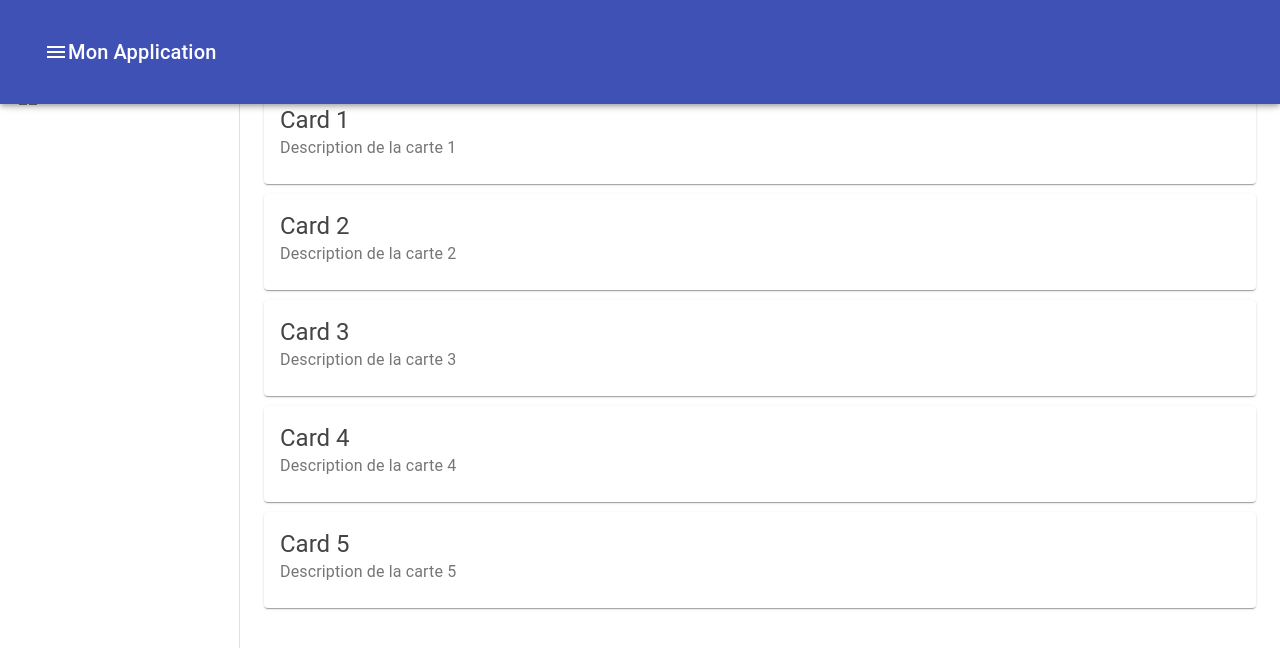
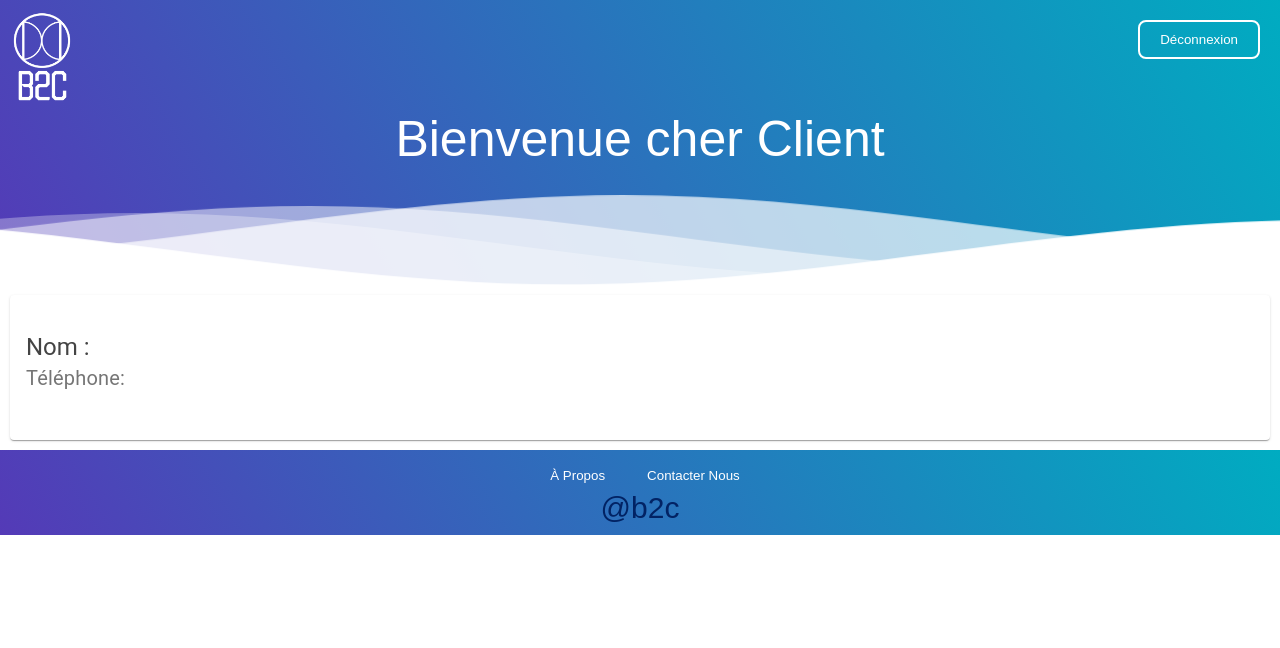
Before and after one commit to fawehg/projectb2c, a React (Create React App) app in the folder frontend-react/: page /liste-ouvrier in a window 1280 px wide. Shown: the top 648 px of the page. Built offline with nearby package versions, Linux system fonts and the light colour scheme.

Commit message:
liste ouvrier

```diff
--- a/frontend-react/src/Clients/FooterClient/FooterClient.css
+++ b/frontend-react/src/Clients/FooterClient/FooterClient.css
@@ -1,6 +1,6 @@
 /* Footer */
 .footer-container {
-    position: relative;
+    position: 'absolute';
     display: flex; /* Utiliser flexbox */
     justify-content: space-between; /* Aligner les éléments horizontalement */
     align-items: center; /* Centrer les éléments verticalement */
@@ -12,7 +12,7 @@
 
   .footer-container button {
     padding: 10px 20px; /* Ajuste la taille des boutons */
-    border: none;
+    border: white;
     background-color: transparent;
     cursor: pointer;
     color: white; /* Change la couleur du texte des boutons */
--- a/frontend-react/src/Clients/ListeOuvrier/ListeOuvrier.css
+++ b/frontend-react/src/Clients/ListeOuvrier/ListeOuvrier.css
@@ -1,29 +1,11 @@
-.root {
-    display: flex;
-  }
-
-  .appBar {
-    z-index: 1201;
-  }
-
-  .drawer {
-    width: 240px;
-    flex-shrink: 0;
-  }
-
-  .drawerPaper {
-    width: 240px;
-  }
-
-  .content {
-    flex-grow: 1;
-    padding: 20px;
-  }
-
-  .drawerContainer {
-    overflow-y: auto;
-  }
-
-  .card {
-    margin-bottom: 10px;
-  }
+root: {
+  maxWidth: 3450,
+  margin: '10px',
+},
+title: {
+  fontSize: 20,
+},
+media: {
+  height: 20,
+},
+});
--- a/frontend-react/src/Clients/ListeOuvrier/ListeOuvrier.js
+++ b/frontend-react/src/Clients/ListeOuvrier/ListeOuvrier.js
@@ -1,98 +1,47 @@
 import React from 'react';
-import { makeStyles } from '@material-ui/core/styles';
-import {
-  Drawer,
-  AppBar,
-  Toolbar,
-  List,
-  ListItem,
-  ListItemIcon,
-  ListItemText,
-  Card,
-  CardContent,
-  Typography,
-} from '@material-ui/core';
-import { Menu as MenuIcon, Dashboard as DashboardIcon } from '@material-ui/icons';
-import './ListeOuvrier.css';
+import { Card, CardContent, CardActions, Button, Typography, makeStyles, CardMedia } from '@material-ui/core';
+import Footer from '../FooterClient/FooterClient';
+import Header from '../HeaderClient/HeaderClient';
 
-const drawerWidth = 240;
 
-const useStyles = makeStyles((theme) => ({
+const useStyles = makeStyles({
   root: {
-    display: 'flex',
+    maxWidth: 3450,
+    margin: '10px',
   },
-  appBar: {
-    zIndex: theme.zIndex.drawer + 1,
+  title: {
+    fontSize: 20,
   },
-  drawer: {
-    width: drawerWidth,
-    flexShrink: 0,
+  media: {
+    height: 20,
   },
-  drawerPaper: {
-    width: drawerWidth,
-  },
-  content: {
-    flexGrow: 1,
-    padding: theme.spacing(3),
-  },
-  drawerContainer: {
-    overflowY: 'auto',
-  },
-  card: {
-    marginBottom: 10,
-  },
-}));
+});
 
-const ListeOuvrier = () => {
+const ListeOuvrier = ({ nom, prenom, photo, telephone, actionText }) => {
   const classes = useStyles();
 
   return (
-    <div className={classes.root}>
-      <AppBar position="fixed" className={classes.appBar}>
-        <Toolbar>
-          <MenuIcon />
-          <Typography variant="h6" noWrap>
-            Mon Application
-          </Typography>
-        </Toolbar>
-      </AppBar>
-      <Drawer
-        className={classes.drawer}
-        variant="permanent"
-        classes={{
-          paper: classes.drawerPaper,
-        }}
-      >
-        <Toolbar />
-        <div className={classes.drawerContainer}>
-          <List>
-            <ListItem button>
-              <ListItemIcon>
-                <DashboardIcon />
-              </ListItemIcon>
-              <ListItemText primary="Dashboard" />
-            </ListItem>
-            {/* Ajoutez d'autres éléments de menu ici */}
-          </List>
-        </div>
-      </Drawer>
-      <main className={classes.content}>
-        <Toolbar />
     <div>
-          {[1, 2, 3, 4, 5].map((item) => (
-            <Card key={item} className={classes.card}>
+      <Header/>
+      <Card className={classes.root}>
+        <CardMedia
+          className={classes.media}
+          image={photo}
+          title={`${prenom} ${nom}`}
+        />
         <CardContent>
           <Typography variant="h5" component="h2">
-                  Card {item}
+            Nom :{prenom} {nom}
           </Typography>
-                <Typography color="textSecondary">
-                  Description de la carte {item}
+          <Typography className={classes.title} color="textSecondary" gutterBottom>
+            Téléphone: {telephone}
           </Typography>
         </CardContent>
+        <CardActions>
+          <Button size="small">{actionText}</Button>
+        </CardActions>
       </Card>
-          ))}
-        </div>
-      </main>
+      <Footer/>
     </div>
   );
 };
--- a/frontend-react/src/Ouvrier/HeaderOuvrier/HeaderOuvrier.js
+++ b/frontend-react/src/Ouvrier/HeaderOuvrier/HeaderOuvrier.js
@@ -7,13 +7,14 @@ const Header = () => {
 
   const handleLogout = async () => {
     try {
-      const response = await axios.put(`${process.env.REACT_APP_API_URL}/ouvrier/logout`);
-      console(response.data);
+      const response = await axios.post(`${process.env.REACT_APP_API_URL}/ouvrier/logout`);
+      console.log(response.data);
     } catch (error) {
       console.error('Une erreur s\'est produite lors de la déconnexion:', error);
       alert('Une erreur s\'est produite lors de la déconnexion.');
     }
   };
+
   return (
     <div className="header">
       <div className="logo-container">
--- a/frontend-react/src/Ouvrier/Ouvrier.js
+++ b/frontend-react/src/Ouvrier/Ouvrier.js
@@ -146,7 +146,6 @@ const Ouvrier = () => {
       console.log(response.data.ResultData.token);
         localStorage.setItem('token', response.data.ResultData.token);
         localStorage.getItem('token', response.data.ResultData.token);
-
         navigate('/profil-ouvrier');
     } catch (error) {
       if (error.response && error.response.data && error.response.data.ResultInfo) {
--- a/frontend-react/src/Ouvrier/ProfilOuvrier/ProfilOuvrier.css
+++ b/frontend-react/src/Ouvrier/ProfilOuvrier/ProfilOuvrier.css
@@ -33,7 +33,7 @@
     border-radius: 2%;
 }
 
-   .profil.main.modifier {
+   .modifier {
     margin-left: 10px;
     padding: 10px 20px; /* Ajuste la taille des boutons */
     border: none;
@@ -96,3 +96,14 @@
   font-size: 24px;
   color: #888; /* couleur de texte gris */
 }
+.notification {
+  position: fixed;
+  top: 0;
+  left: 50%;
+  transform: translateX(-50%);
+  background-color: #4CAF50;
+  color: white;
+  padding: 15px 20px;
+  border-radius: 8px;
+  z-index: 999;
+}
--- a/frontend-react/src/Ouvrier/ProfilOuvrier/ProfilOuvrier.js
+++ b/frontend-react/src/Ouvrier/ProfilOuvrier/ProfilOuvrier.js
@@ -5,25 +5,49 @@ import Footer from '../FooterOuvrier/FooterOuvrier';
 import axios from 'axios';
 
 function ProfilOuvrier() {
-    const [informationsPersonnelles, setInformationsPersonnelles] = useState(null);
+    const [nom, setNom] = useState('');
+    const [prenom, setPrenom] = useState('');
+    const [email, setEmail] = useState('');
+    const [ville, setVille] = useState('');
+    const [adresse, setAdresse] = useState('');
+    const [profession, setProfession] = useState('');
+    const [specialties, setSpecialties] = useState([]);
+    const [joursDisponibilite, setJoursDisponibilite] = useState([]);
+    const [heureDebut, setHeureDebut] = useState('');
+    const [heureFin, setHeureFin] = useState('');
+    const [telephone, setTelephone] = useState('');
+    const [notification, setNotification] = useState('');
 
     useEffect(() => {
         const fetchData = async () => {
             try {
                 const token = localStorage.getItem('token');
-                console.log(token);
+                console.log("Token:", token); // Vérifiez le token
                 const response = await axios.get(`${process.env.REACT_APP_API_URL}/ouvrier/profil`, {
                     headers: {
                         Authorization: `Bearer ${token}`,
                     },
                 });
-                setInformationsPersonnelles(response.data);
+                console.log("Données récupérées:", response.data);
+
+                setNom(response.data.ResultData.nom);
+                setPrenom(response.data.ResultData.prenom);
+                setEmail(response.data.ResultData.email);
+                setAdresse(response.data.ResultData.adresse);
+                setProfession(response.data.ResultData.profession);
+                setSpecialties(response.data.ResultData.specialties);
+                setJoursDisponibilite(response.data.ResultData.joursDisponibilite);
+                setHeureDebut(response.data.ResultData.heureDebut);
+                setHeureFin(response.data.ResultData.heureFin);
+                setTelephone(response.data.ResultData.telephone);
+
             } catch (error) {
                 console.error('Erreur lors de la récupération des données : ', error);
             }
         };
         fetchData();
     }, []);
+
 
     const handleModifierProfil = async () => {
         try {
@@ -34,34 +58,33 @@ function ProfilOuvrier() {
                 },
             });
             console.log("Profil modifié avec succès !");
+            setNotification('Profil modifié avec succès !');
         } catch (error) {
             console.error('Erreur lors de la modification du profil : ', error);
+            setNotification('Erreur lors de la modification du profil');
         }
     };
 
     return (
         <div>
-            <Header/>
+            <Header />
+            {notification && <div className="notification">{notification}</div>}
             <div className="profil-container">
                 <div className="main">
                     <div className="profil">
-                        <div className="profil-header">
-                            {informationsPersonnelles && informationsPersonnelles.photo ? (
-                                <img src={informationsPersonnelles.photo} alt="Photo de profil" className="profil-photo" />
-                            ) : (
-                                <div className="profil-photo placeholder"></div>
-                            )}
-                        </div>
 
-                        {informationsPersonnelles ? (
+                        {nom ? (
                             <div className="profil-info">
                                 <ul>
-                                    <li>Nom: {informationsPersonnelles.nom}</li>
-                                    <li>Email: {informationsPersonnelles.email}</li>
-                                    <li>Adresse: {informationsPersonnelles.adresse}</li>
-                                    <li>Profession: {informationsPersonnelles.profession}</li>
-                                    <li>Spécialités: {informationsPersonnelles.specialties ? informationsPersonnelles.specialties.join(', ') : 'N/A'}</li>
-                                    <li>Numéro de téléphone: {informationsPersonnelles.telephone}</li>
+                                    <li>Nom: {nom}</li>
+                                    <li>Email: {email}</li>
+                                    <li>Adresse: {adresse}</li>
+                                    <li>Profession: {profession}</li>
+                                    <li>Spécialités: {specialties ? specialties.join(', ') : 'N/A'}</li>
+                                    <li>Jours de disponibilité: {joursDisponibilite ? joursDisponibilite.join(', ') : 'N/A'}</li>
+                                    <li>Heure de début: {heureDebut}</li>
+                                    <li>Heure de fin: {heureFin}</li>
+                                    <li>Numéro de téléphone: {telephone}</li>
                                 </ul>
                             </div>
                         ) : (
@@ -80,7 +103,7 @@ function ProfilOuvrier() {
                     </div>
                 </div>
             </div>
-            <Footer/>
+            <Footer />
         </div>
     );
 }
```
Also changed, not shown: frontend-react/src/Clients/Client.js (+71 -77 lines), frontend-react/src/Clients/RechercheOuvrier/RechercheOuvrier.js (+9 -4 lines). Lines whose indentation alone changed are shown as unchanged.
